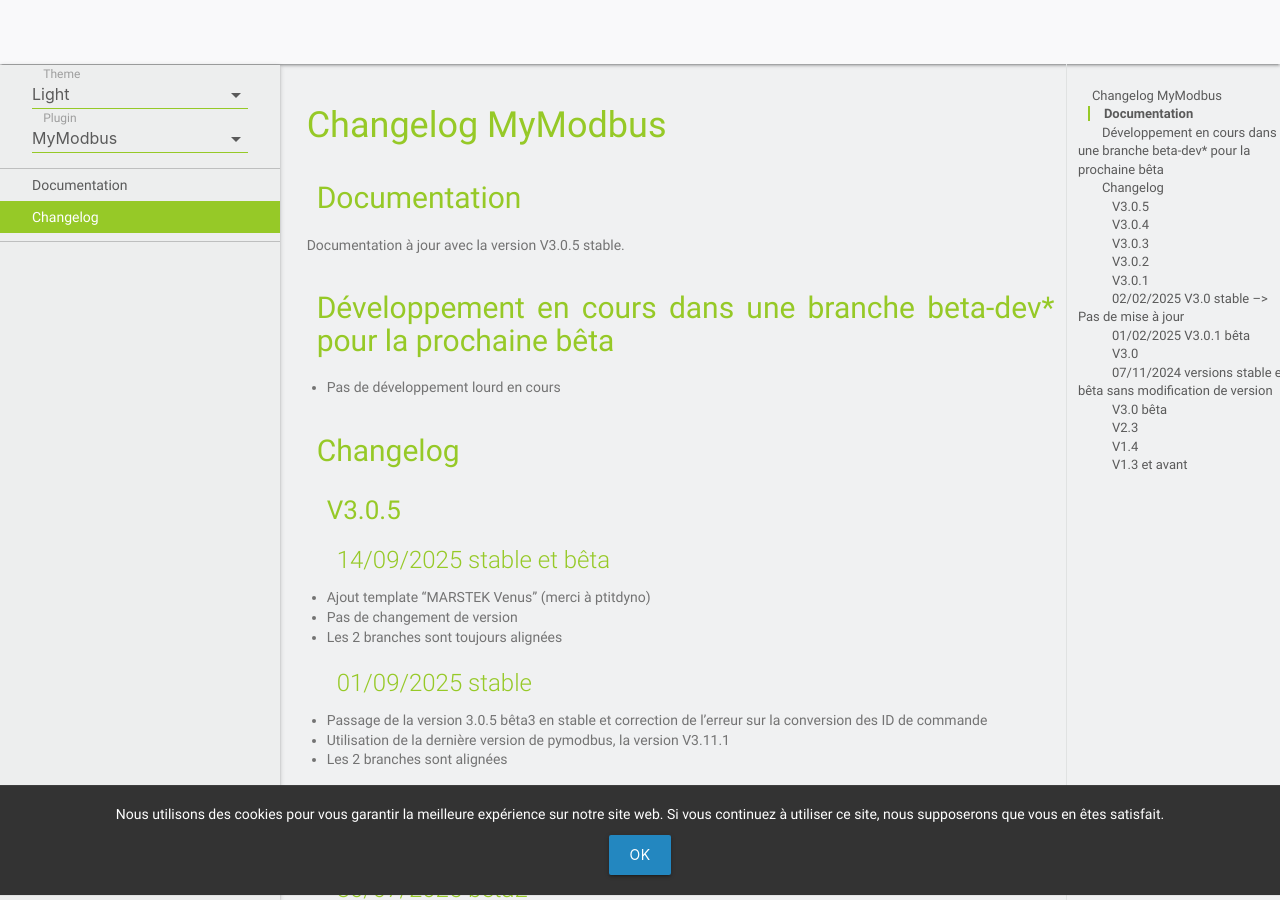
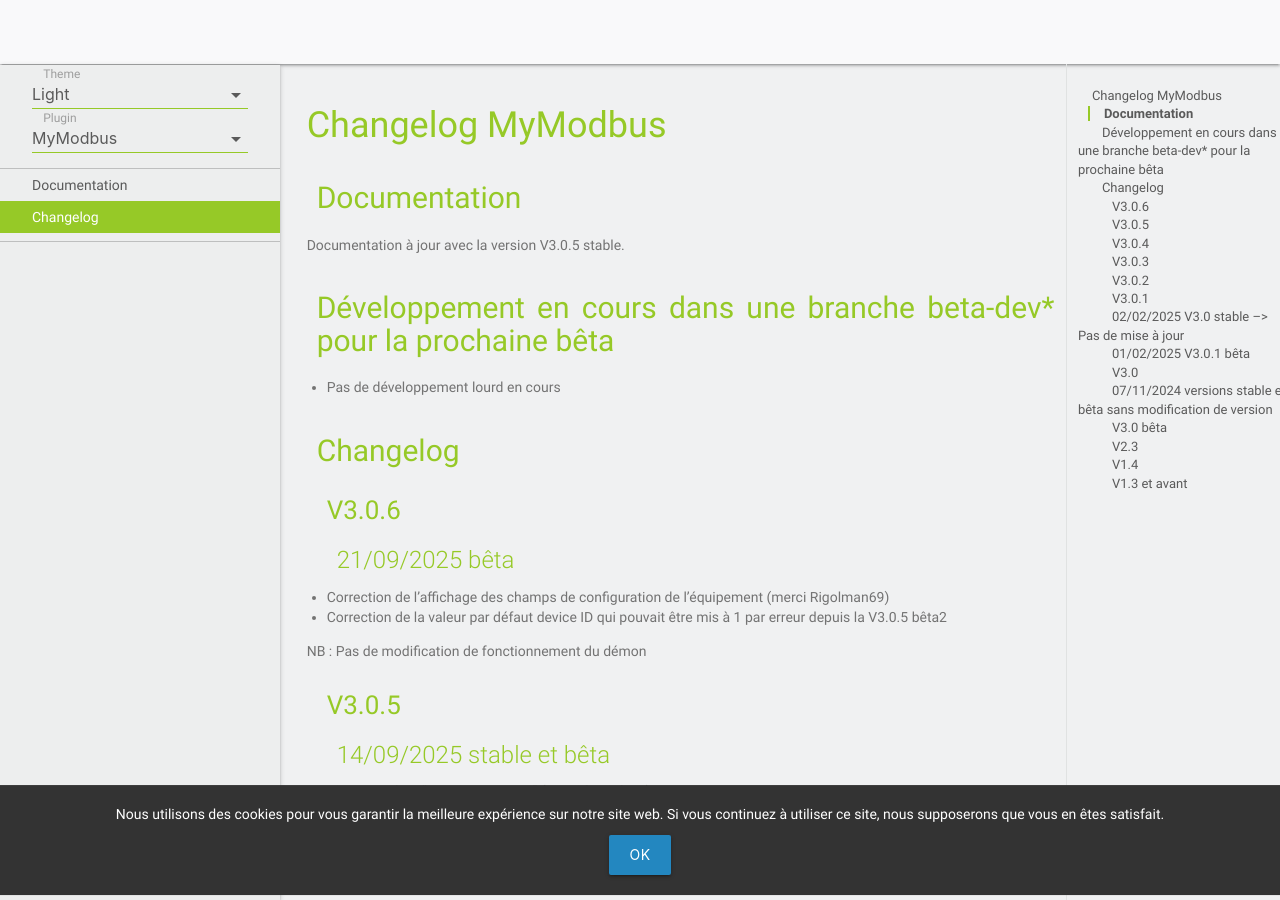
Before and after one commit to MrWaloo/jeedom-plugins-doc, a Jekyll site: the page built from docs/fr_FR/mymodbus_changelog.md, in a window 1280 px wide and 900 px high. Built offline with Jekyll 4.4.1, drawn with Linux system fonts in a browser that asks for light colours; emoji names are drawn with the system emoji font; our own code applies the rules of GitHub Pages for plain Markdown files.

Commit message:
Update mymodbus_changelog.md

```diff
--- a/docs/fr_FR/mymodbus_changelog.md
+++ b/docs/fr_FR/mymodbus_changelog.md
@@ -9,6 +9,15 @@
 - Pas de développement lourd en cours
 
 ## Changelog
+
+### V3.0.6
+
+#### 21/09/2025 bêta
+
+- Correction de l'affichage des champs de configuration de l'équipement (merci Rigolman69)
+- Correction de la valeur par défaut device ID qui pouvait être mis à 1 par erreur depuis la V3.0.5 bêta2
+
+NB : Pas de modification de fonctionnement du démon
 
 ### V3.0.5
 
```
